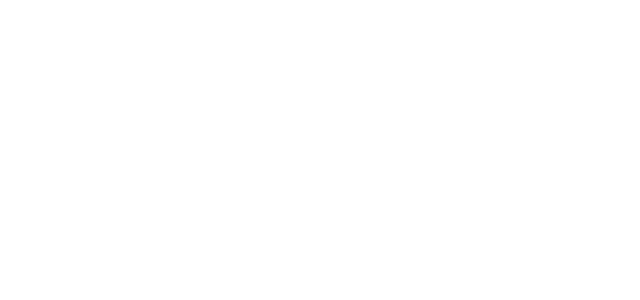
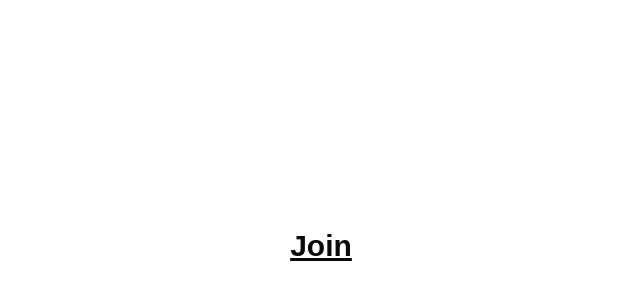
Before and after one commit to Andresws12/store-next, a Next.js app: page /join in a window 1280 px wide. Before the commit this address had no page. Shown: the part 154-454 px from the top of the page, without its empty margins (319-959 px from the left). Built offline with nearby package versions, Linux system fonts and the light colour scheme.

Commit message:
fix auth guardian

```diff
--- a/app/join/page.tsx
+++ b/app/join/page.tsx
@@ -1,13 +1,6 @@
 "use client";
 
-import { useRouter } from "next/navigation";
-import { useAuth } from "@/hooks/use-auth";
-
 export default function Page() {
-  const router = useRouter();
-  const { user } = useAuth();
-
-  if (!user) return router.push("/join/sign-in");
   return (
     <>
       <h1 className="text-3xl font-bold underline">Join</h1>
--- /dev/null
+++ b/app/join/sign-in/layout.tsx
@@ -0,0 +1,17 @@
+"use client";
+
+import { useRouter } from "next/navigation";
+import { useAuth } from "@/hooks/use-auth";
+
+export default function SignInJoinLayout({
+  children, // will be a page or nested layout
+}: {
+  children: React.ReactNode;
+}) {
+  const router = useRouter();
+  const { user } = useAuth();
+
+  if (user) return router.push("/");
+
+  return <>{children}</>;
+}
```
